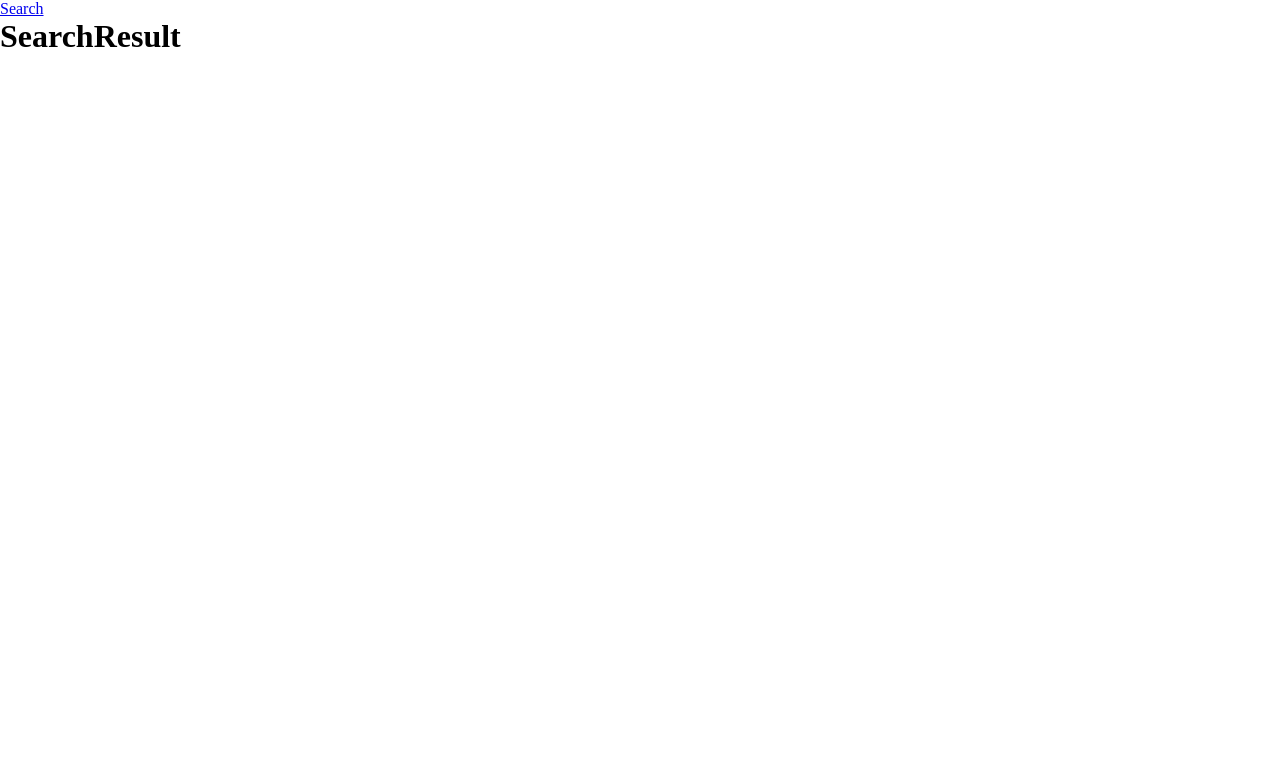
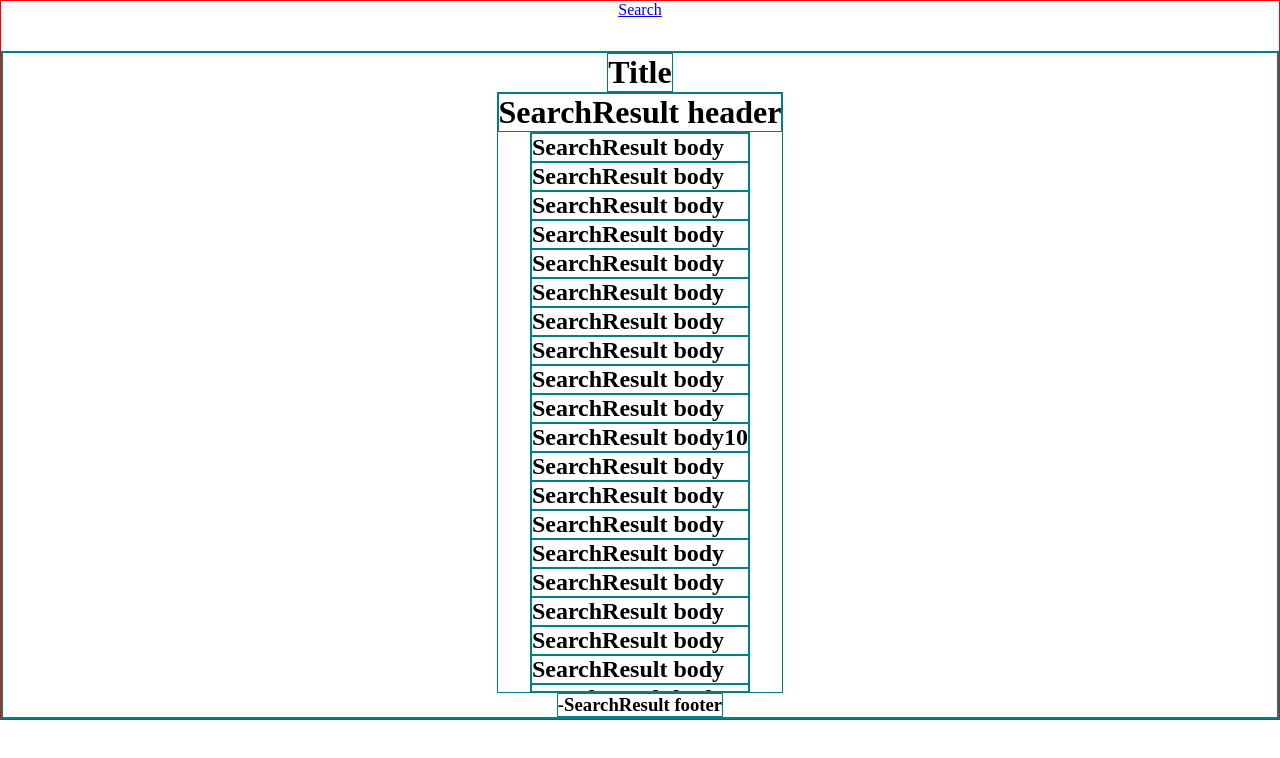
Before and after one commit to Darcyu83/react_init_from_scratch, a React app: page /result in a window 1280 px wide. Shown: the top 758 px of the page. Built offline with nearby package versions, Linux system fonts and the light colour scheme.

Commit message:
테이블 헤더 고정 바디 스크롤

```diff
--- a/src/App.tsx
+++ b/src/App.tsx
@@ -15,11 +15,12 @@ const router = createBrowserRouter([
   {
     path: "/",
     element: <Layout />,
-    errorElement: <div>Page Not Found</div>,
+    // errorElement: <div>Page Not Found</div>,
     children: [
       {
-        path: "/",
-        element: <Home />,
+        index: true,
+        element: <SearchResult />,
+        // element: <Home />,
       },
       {
         path: "search",
--- a/src/layout/Layout.tsx
+++ b/src/layout/Layout.tsx
@@ -3,7 +3,16 @@ import { NavLink, Outlet } from "react-router-dom";
 
 function Layout() {
   return (
-    <div style={{}}>
+    <div
+      style={{
+        width: "100vw",
+        minHeight: "500px",
+        height: "90vh",
+        display: "grid",
+        gridTemplateRows: "50px 1fr",
+        border: " 1px solid red",
+      }}
+    >
       <aside>
         <NavLink to={"/search"}>Search</NavLink>
       </aside>
--- a/src/pages/Home.tsx
+++ b/src/pages/Home.tsx
@@ -8,26 +8,41 @@ const Title = styled.span`
   padding: 1rem;
   border: 1px solid red;
   font-size: clamp(1rem, 3vw, 1.5rem);
-  width: 20%;
+  background: teal;
+
   /* min-width: 100px; */
   text-size-adjust: initial;
 `;
 
 const ScrlContainer = styled.div`
-  height: 600px;
-  /* border: 3px solid blue; */
-  overflow-y: scroll;
+  width: 100%;
+  display: grid;
+  grid-template-rows: 50px 1fr;
+  grid-template-columns: 1fr;
+
+  background: rgb(30, 144, 255);
+  overflow: hidden;
+  border: 3px solid blue;
+  box-sizing: border-box;
 `;
+
+const ScrlWrapper = styled.div`
+  width: 100%;
+  border: 1px solid white;
+
+  overflow: hidden;
+`;
+
 const ScrlItem = styled.div`
   border: 1px dashed teal;
-  height: 120px;
+  height: 56px;
 `;
 
 function Home() {
-  const items = [1, 2, 3, 4, 5, 6];
+  const items = [...Array(20)];
   const lastItem = useRef<HTMLDivElement[]>([]);
   const scrlContainer = useRef<HTMLDivElement | null>(null);
-  const targetIdx = items.findIndex((item) => item === 4);
+  const targetIdx = items.map((_, idx) => idx).findIndex((item) => item === 4);
   useEffect(() => {
     lastItem.current?.map((el) => {
       console.log(" el. ===", el.offsetTop);
@@ -43,15 +58,24 @@ function Home() {
   }, [lastItem.current, scrlContainer.current]);
 
   return (
-    <div style={{}}>
+    <div
+      style={{
+        width: "100vw",
+        background: "red",
+        display: "grid",
+        gridTemplateColumns: "1fr",
+        gridTemplateRows: "100px 20px 1fr 20px",
+      }}
+    >
       <Title>Lorem ipsum dolor sit amet.</Title>
-      <span>NODE_ENV: {process.env.NODE_ENV}</span>
+
       <Radio />
       <ScrlContainer ref={scrlContainer}>
-        <IconMenu fill={"red"} width={24} />
-        <img src={require("../assets/cloud.png")} alt="cloud" />
-        <img src={google} alt="google" />
-
+        {/* <IconMenu fill={"red"} width={24} /> */}
+        {/* <img src={require("../assets/cloud.png")} alt="cloud" />
+        <img src={google} alt="google" /> */}
+        <ScrlItem>Header</ScrlItem>
+        <ScrlWrapper>
           {items.map((itm, idx) => {
             return (
               <ScrlItem
@@ -68,11 +92,21 @@ function Home() {
                   }
                 }}
               >
-              {itm}
+                {idx}
               </ScrlItem>
             );
           })}
+        </ScrlWrapper>
       </ScrlContainer>
+      <span
+        style={{
+          background: "gray",
+          lineHeight: "20px",
+          verticalAlign: "middle",
+        }}
+      >
+        NODE_ENV: {process.env.NODE_ENV}
+      </span>
     </div>
   );
 }
--- a/src/pages/Search.tsx
+++ b/src/pages/Search.tsx
@@ -12,6 +12,7 @@ function Search() {
   };
 
   return (
+    <>
       <form onSubmit={(e) => onSubmit(e)}>
         <label>
           <span>Name</span>
@@ -23,6 +24,7 @@ function Search() {
         </label>
         <input type="submit" />
       </form>
+    </>
   );
 }
 
--- a/src/pages/SearchResult.tsx
+++ b/src/pages/SearchResult.tsx
@@ -1,10 +1,84 @@
+import styled from "@emotion/styled";
 import React from "react";
+const Container = styled.div`
+  width: 100%;
+  height: 100%;
+  display: grid;
+
+  grid-template-rows: auto 1fr auto;
+  grid-auto-flow: column;
+  overflow: hidden;
+  /* place-items: center; */
+  border: 2px solid teal;
+  ::-webkit-scrollbar {
+    display: none;
+  }
+
+  & * {
+    /* margin: 5px; */
+    box-sizing: border-box;
+    border: 1px solid teal;
+    ::-webkit-scrollbar {
+      display: none;
+    }
+  }
+`;
+
+const TableContainer = styled.div`
+  display: grid;
+
+  grid-template-rows: auto 1fr;
+  overflow: hidden;
+`;
+const TableBodyContainer = styled.div`
+  overflow: scroll;
+`;
 
 function SearchResult() {
   return (
-    <div style={{}}>
-      <h1>SearchResult</h1>
-    </div>
+    <Container style={{}}>
+      <h1>Title</h1>
+      <TableContainer>
+        <h1>SearchResult header</h1>
+
+        <TableBodyContainer>
+          <h2>SearchResult body</h2>
+          <h2>SearchResult body</h2>
+          <h2>SearchResult body</h2>
+          <h2>SearchResult body</h2>
+          <h2>SearchResult body</h2>
+          <h2>SearchResult body</h2>
+          <h2>SearchResult body</h2>
+          <h2>SearchResult body</h2>
+          <h2>SearchResult body</h2>
+          <h2>SearchResult body</h2>
+          <h2>SearchResult body10</h2>
+          <h2>SearchResult body</h2>
+          <h2>SearchResult body</h2>
+          <h2>SearchResult body</h2>
+          <h2>SearchResult body</h2>
+          <h2>SearchResult body</h2>
+          <h2>SearchResult body</h2>
+          <h2>SearchResult body</h2>
+          <h2>SearchResult body</h2>
+          <h2>SearchResult body</h2>
+          <h2>SearchResult body</h2>
+          <h2>SearchResult body20</h2>
+          <h2>SearchResult body</h2>
+          <h2>SearchResult body</h2>
+          <h2>SearchResult body</h2>
+          <h2>SearchResult body</h2>
+          <h2>SearchResult body</h2>
+          <h2>SearchResult body</h2>
+          <h2>SearchResult body</h2>
+          <h2>SearchResult body</h2>
+          <h2>SearchResult body</h2>
+          <h2>SearchResult body</h2>
+          <h2>SearchResult body30</h2>
+        </TableBodyContainer>
+      </TableContainer>
+      <h3> -SearchResult footer</h3>
+    </Container>
   );
 }
 
```
Lines whose indentation alone changed are shown as unchanged.
